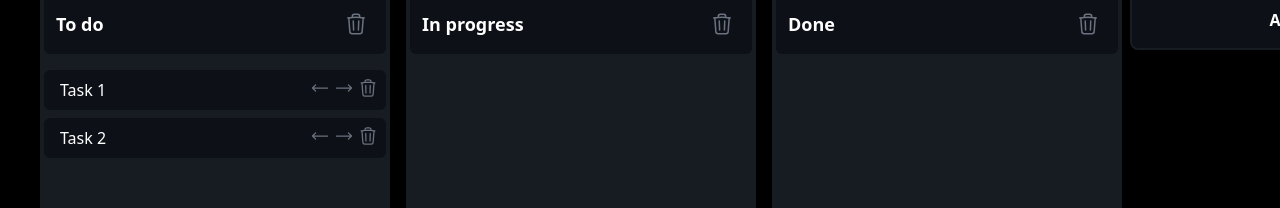
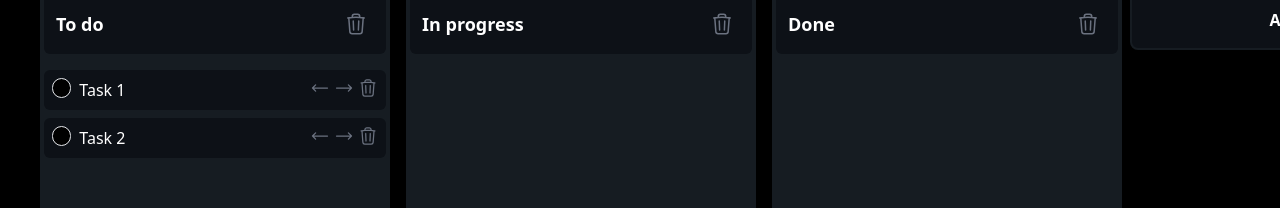
Before and after one commit to cavargasl/todo-list, a React (Vite) app: page / in a window 1280 px wide. Shown: the part 160-368 px from the top of the page. Built offline with nearby package versions, Linux system fonts and the light colour scheme; some icons are missing.

Commit message:
chore: Update TaskCard to include CheckBox for task completion status

```diff
--- a/src/components/TaskCard.tsx
+++ b/src/components/TaskCard.tsx
@@ -3,11 +3,13 @@ import ArrowLeft from "./icons/ArrowLeft";
 import ArrowRight from "./icons/ArrowRight";
 import TrashIcon from "./icons/TrashIcon";
 import Button from "./ui/Button";
+import CheckBox from "./ui/CheckBox";
 
 export default function TaskCard({ Task: { name } }: { Task: Task }) {
   return (
-    <article className="bg-background w-full p-2 rounded-md flex">
-      <p className="w-full mx-2">{name}</p>
+    <article className="bg-background w-full p-2 rounded-md flex gap-2">
+      <CheckBox className="peer" />
+      <p className="w-full peer-checked:line-through">{name}</p>
       <div className="flex gap-1">
         <Button
           variant={"ghost"}
```
